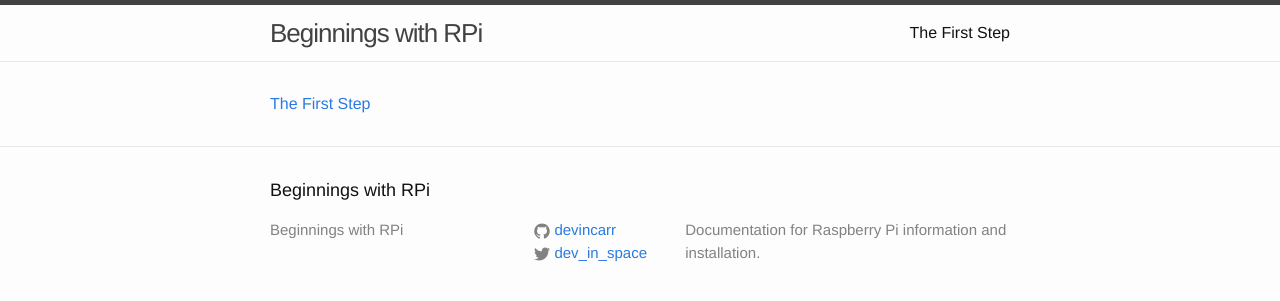
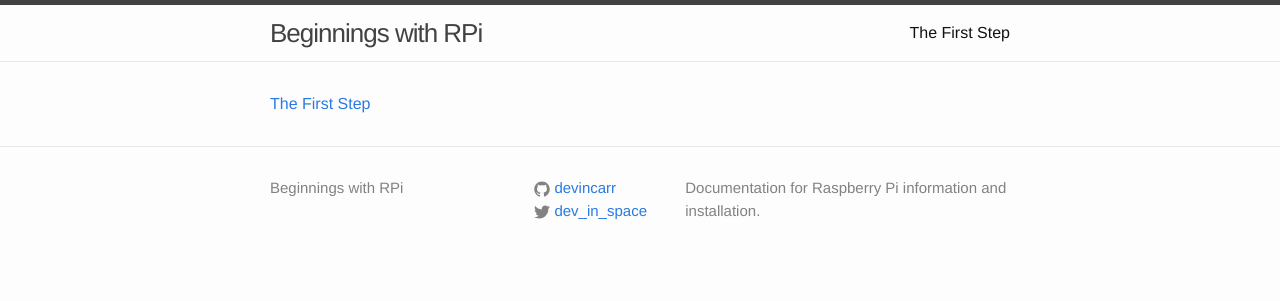
Before and after one commit to DevinCarr/rpi, a Jekyll site: the page built from index.html, in a window 1280 px wide. Shown: the top 301 px of the page. Built offline with Jekyll 4.4.1, drawn with Linux system fonts in a browser that asks for light colours.

Commit message:
Update footer.html

```diff
--- a/_includes/footer.html
+++ b/_includes/footer.html
@@ -1,14 +1,11 @@
 <footer class="site-footer">
 
   <div class="wrapper">
-
-    <h2 class="footer-heading">{{ site.title }}</h2>
 
     <div class="footer-col-wrapper">
       <div class="footer-col  footer-col-1">
         <ul class="contact-list">
           <li>{{ site.title }}</li>
-          <li><a href="mailto:{{ site.email }}">{{ site.email }}</a></li>
         </ul>
       </div>
 
```
